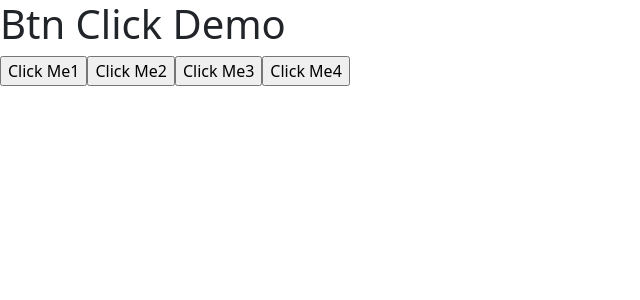
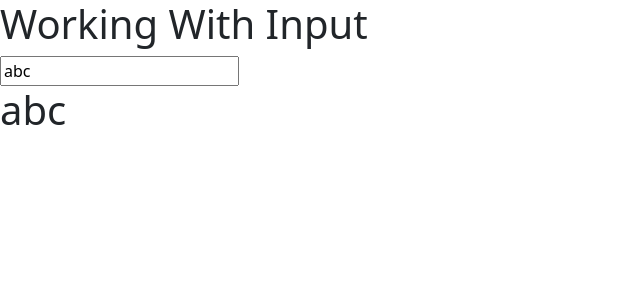
Before and after one commit to ROHITSABI/my-app, a React (Create React App) app: page / in a window 1280 px wide. Shown: the top 300 px of the page, without its empty margins (0-640 px from the left). Built offline with nearby package versions, Linux system fonts and the light colour scheme.

Commit message:
capture the input

```diff
--- a/src/App.js
+++ b/src/App.js
@@ -1,34 +1,23 @@
+import { useState } from "react";
+
 function App() {
-  let clickMe1 = () => {
-    console.log("Hello World");
+  let [message, setMessage] = useState("abc");
+  let updateMessage = (e) => {
+    message = e.target.value;
+
+    setMessage(message);
   };
 
-  let clickMe2 = (e) => {
-    console.log(e);
-  };
-
-  let clickMe3 = (p1) => {
-    console.log(p1);
-  };
-
-  let clickMe4 = (e, p1) => {
-    console.log(e, p1);
-  };
   return (
     <div>
-      <h1>Btn Click Demo</h1>
-      <input type="button" value="Click Me1" onClick={clickMe1} />
-      <input type="button" value="Click Me2" onClick={clickMe2} />
+      <h1>Working With Input</h1>
       <input
-        type="button"
-        value="Click Me3"
-        onClick={() => clickMe3("primary")}
+        type="text"
+        placeholder="Enter Message"
+        value={message}
+        onChange={updateMessage}
       />
-      <input
-        type="button"
-        value="Click Me4"
-        onClick={(e) => clickMe4(e, "hello moto")}
-      />
+      <h1>{message}</h1>
     </div>
   );
 }
```
